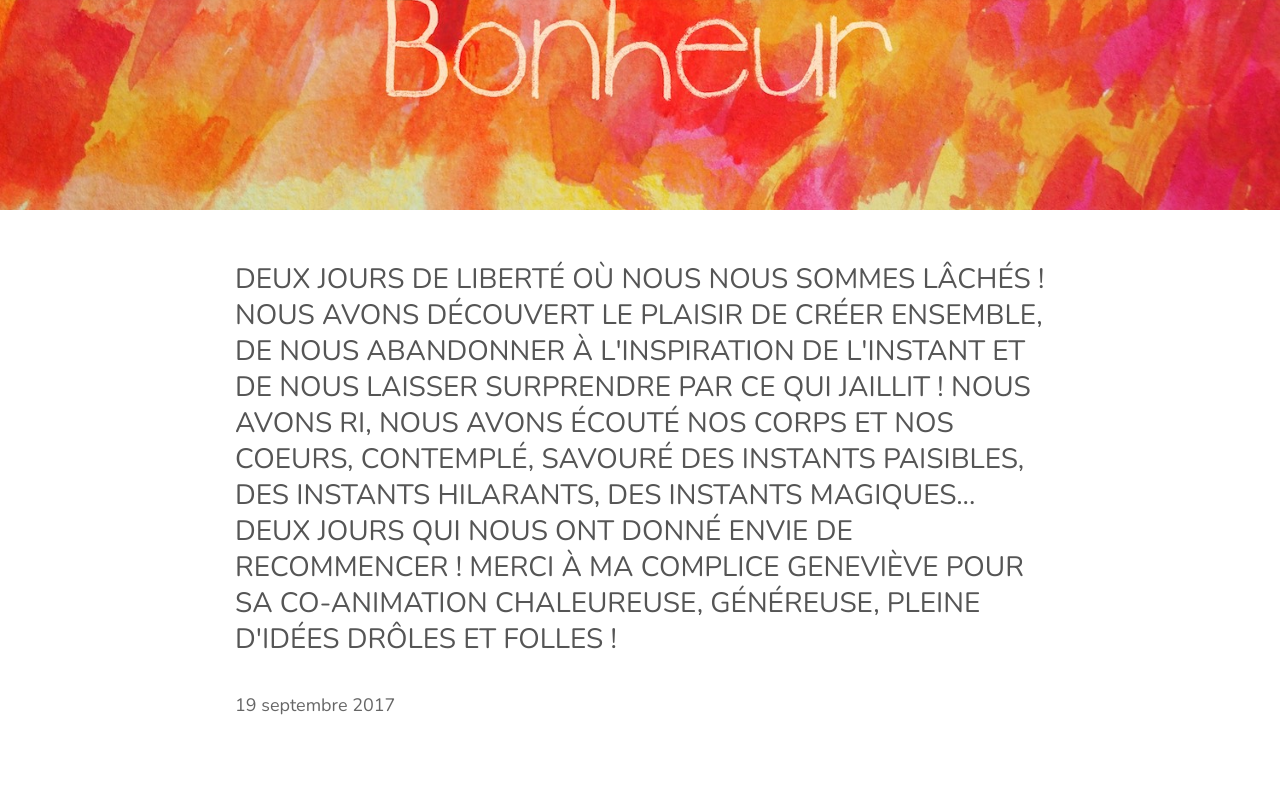
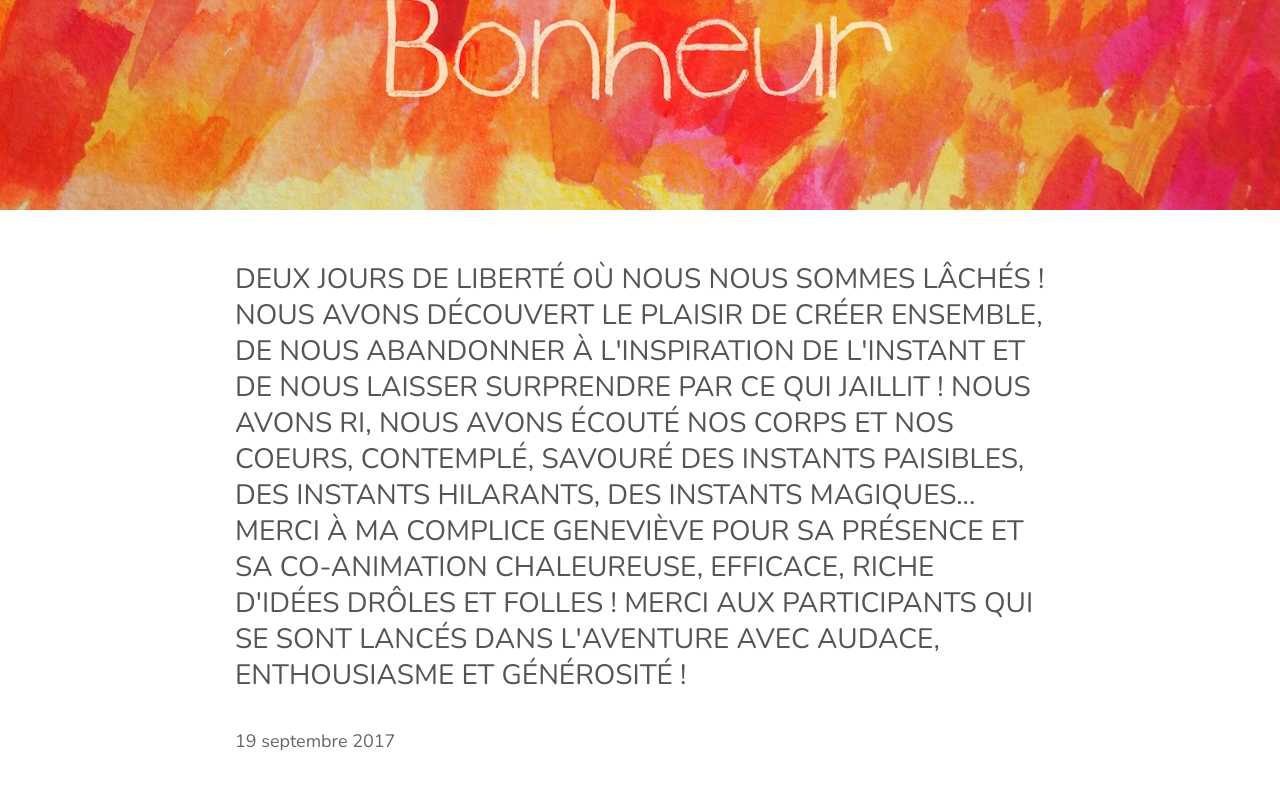
Before and after one commit to arthur-koenig/yoga-rires, a Jekyll site: the page built from _posts/2017-09-19-photos-du-weekend-creativite-rire-bonheur.md, in a window 1280 px wide and 900 px high, scrolled down 902 px, cut to the strip 0-797 px from the top of the window. Shown: the top 790 px of the strip. Built offline with Jekyll 4.4.1, drawn with Linux system fonts in a browser that asks for light colours; nearby versions of some CDN libraries; some web fonts are replaced; comment, search, counter and statistics services are not loaded; some of the changed text lies outside the part shown.

Commit message:
Update from Forestry.io - 2017-09-19-photos-du-weekend-creativite-rire-bonheur.md

```diff
--- a/_posts/2017-09-19-photos-du-weekend-creativite-rire-bonheur.md
+++ b/_posts/2017-09-19-photos-du-weekend-creativite-rire-bonheur.md
@@ -6,9 +6,10 @@ description: 'Deux jours de liberté où nous nous sommes lâchés ! Nous avons
   le plaisir de créer ensemble, de nous abandonner à l''inspiration de l''instant
   et de nous laisser surprendre par ce qui jaillit ! Nous avons ri, nous avons écouté
   nos corps et nos coeurs, contemplé, savouré des instants paisibles, des instants
-  hilarants, des instants magiques... Deux jours qui nous ont donné envie de recommencer
-  ! Merci à ma complice Geneviève pour sa co-animation chaleureuse, généreuse, pleine
-  d''idées drôles et folles ! '
+  hilarants, des instants magiques...  Merci à ma complice Geneviève pour sa présence
+  et sa co-animation chaleureuse, efficace, riche d''idées drôles et folles ! Merci
+  aux participants qui se sont lancés dans l''aventure avec audace, enthousiasme et
+  générosité ! '
 img: img/visuelcrea.jpg
 layout: post
 title: Photos du weekend créativité, rire & bonheur 30 juin-1er Juillet 2017
```
